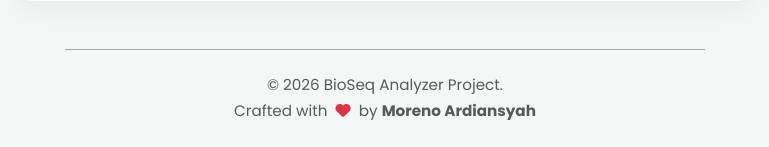
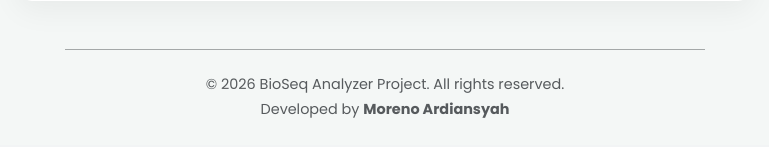
Before and after one commit to Refall-Reno/bioseq_analyzer, a Flask app: page / in a window 1280 px wide. Shown: the part 722-869 px from the top of the page, without its empty margins (255-1024 px from the left). After the commit the page ends 840 px from the top, so only its background shows below. Run offline with Flask 3, Linux system fonts and the light colour scheme.

Commit message:
Revisi footer menjadi lebih profesional

```diff
--- a/templates/base.html
+++ b/templates/base.html
@@ -85,10 +85,10 @@
         {% block content %}{% endblock %}
     </div>
 
-    <footer class="text-center mt-5 mb-4 text-muted" style="font-size: 0.95rem;">
+    <footer class="text-center mt-5 mb-4 text-muted" style="font-size: 0.9rem;">
         <hr class="w-50 mx-auto mb-4 opacity-50">
-        <p class="mb-1">&copy; 2026 BioSeq Analyzer Project.</p>
-        <p>Crafted with <i class="fa-solid fa-heart text-danger mx-1"></i> by <strong>Moreno Ardiansyah</strong></p>
+        <p class="mb-1">&copy; 2026 BioSeq Analyzer Project. All rights reserved.</p>
+        <p>Developed by <strong>Moreno Ardiansyah</strong></p>
     </footer>
 
     <script>
```
